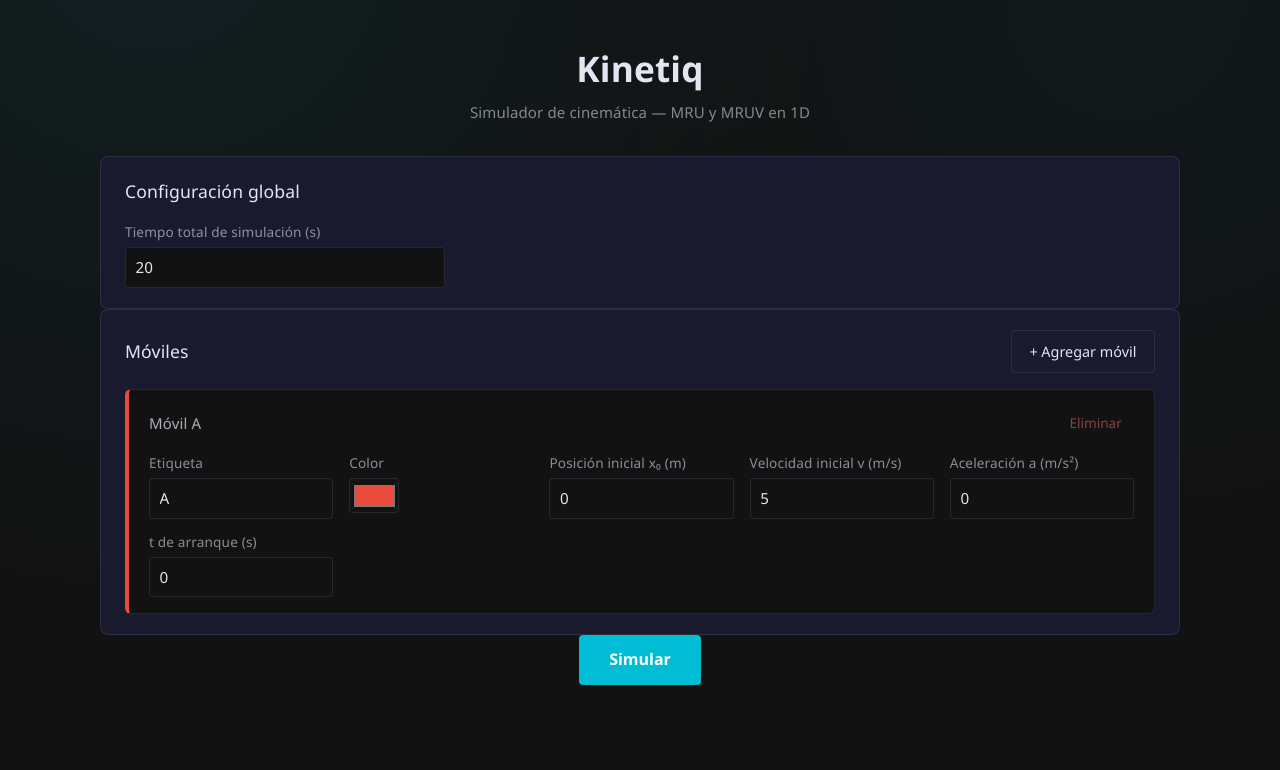
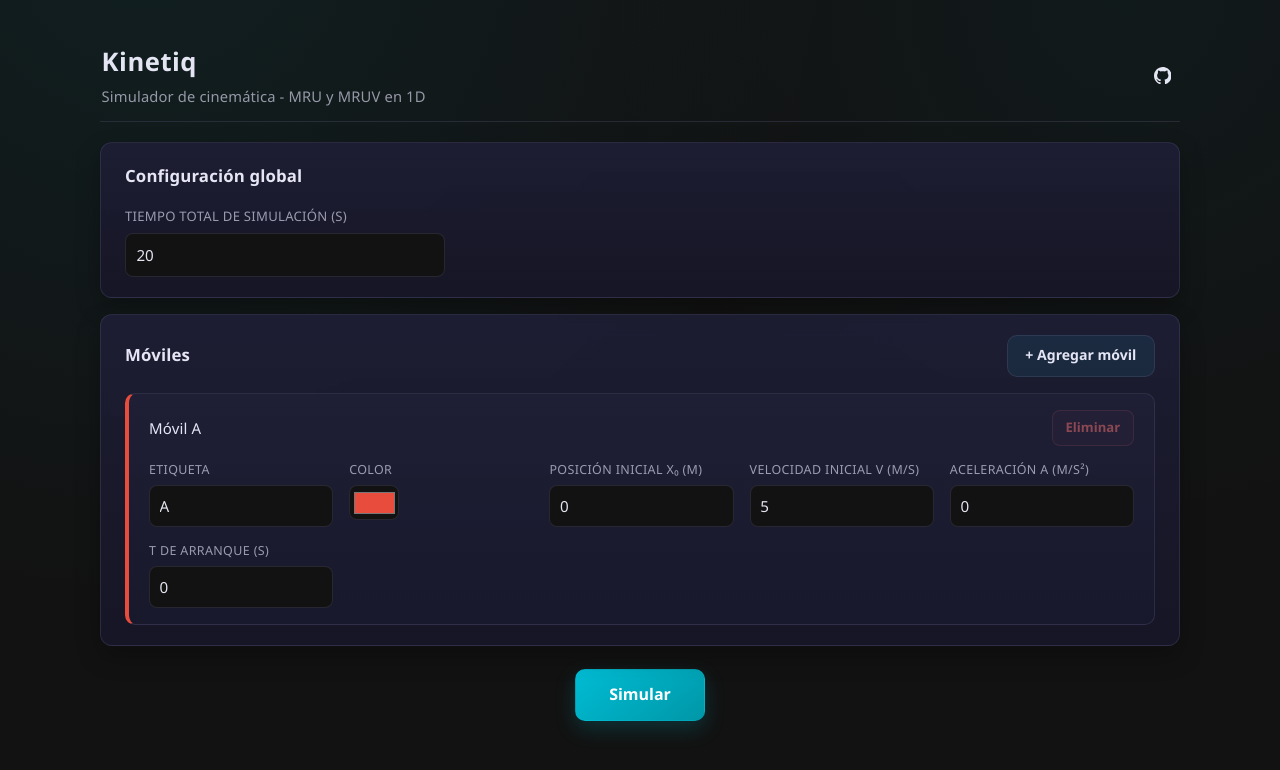
Before and after one commit to Richixs/kinetiq-frontend, a Vue app: page / in a window 1280 px wide. Shown: the top 770 px of the page. Built offline with nearby package versions, Linux system fonts and the light colour scheme.

Commit message:
feat(header): add header page

```diff
--- a/src/components/MovilCard.vue
+++ b/src/components/MovilCard.vue
@@ -67,10 +67,10 @@ defineEmits<{
 .movil-card {
   border: 1px solid var(--color-border);
   border-left-width: 4px;
-  border-radius: 6px;
+  border-radius: 10px;
   padding: 1rem 1.25rem;
   margin-bottom: 0.75rem;
-  background: var(--color-background);
+  background: linear-gradient(180deg, rgba(32, 32, 56, 0.74), rgba(26, 26, 46, 0.78));
 }
 
 .movil-card:last-child {
@@ -81,58 +81,70 @@ defineEmits<{
   display: flex;
   align-items: center;
   justify-content: space-between;
-  margin-bottom: 0.75rem;
+  margin-bottom: 0.9rem;
+}
+
+.movil-head strong {
+  color: var(--color-heading);
+  letter-spacing: 0.01em;
 }
 
 .grid {
   display: grid;
   grid-template-columns: repeat(auto-fit, minmax(160px, 1fr));
-  gap: 0.75rem 1rem;
+  gap: 0.85rem 1rem;
 }
 
 .field {
   display: flex;
   flex-direction: column;
-  gap: 0.25rem;
+  gap: 0.32rem;
 }
 
 .field label {
-  font-size: 0.85rem;
+  font-size: 0.78rem;
+  text-transform: uppercase;
+  letter-spacing: 0.03em;
   color: var(--color-text);
-  opacity: 0.8;
+  opacity: 0.88;
 }
 
 .field input[type='text'],
 .field input[type='number'] {
-  padding: 0.45rem 0.6rem;
+  padding: 0.5rem 0.6rem;
   border: 1px solid var(--color-border);
-  border-radius: 4px;
+  border-radius: 8px;
   background: var(--color-background);
   color: var(--color-heading);
   font: inherit;
   font-size: 0.95rem;
+  transition:
+    border-color 0.2s,
+    box-shadow 0.2s;
 }
 
 .field input[type='color'] {
   height: 2.2rem;
   padding: 0.1rem;
   border: 1px solid var(--color-border);
-  border-radius: 4px;
+  border-radius: 8px;
   background: var(--color-background);
   cursor: pointer;
 }
 
 .field input:focus {
-  outline: 2px solid var(--color-accent-focus);
-  outline-offset: 1px;
+  outline: none;
+  border-color: var(--color-accent);
+  box-shadow: 0 0 0 3px var(--color-accent-subtle);
 }
 
 .btn {
-  padding: 0.35rem 0.7rem;
+  padding: 0.4rem 0.8rem;
   border: 1px solid transparent;
-  border-radius: 4px;
+  border-radius: 8px;
   font: inherit;
-  font-size: 0.85rem;
+  font-size: 0.82rem;
+  font-weight: 600;
   cursor: pointer;
 }
 
@@ -142,7 +154,8 @@ defineEmits<{
 }
 
 .btn-danger {
-  background: transparent;
+  background: rgba(248, 113, 113, 0.06);
+  border-color: rgba(248, 113, 113, 0.25);
   color: var(--color-error);
 }
 
--- a/src/views/HomeView.vue
+++ b/src/views/HomeView.vue
@@ -82,9 +82,24 @@ onBeforeUnmount(() => {
 
 <template>
   <main>
-    <header class="page-header">
-      <h1>Kinetiq</h1>
-      <p class="subtitle">Simulador de cinemática — MRU y MRUV en 1D</p>
+    <header class="app-header">
+      <div class="brand">
+        <p class="brand-name">Kinetiq</p>
+        <p class="brand-subtitle">Simulador de cinemática - MRU y MRUV en 1D</p>
+      </div>
+      <a
+        class="github-link"
+        href="https://github.com/Richixs/kinetiq-frontend"
+        target="_blank"
+        rel="noopener noreferrer"
+        aria-label="Repositorio de Kinetiq en GitHub"
+      >
+        <svg viewBox="0 0 24 24" aria-hidden="true">
+          <path
+            d="M12 0C5.37 0 0 5.37 0 12c0 5.3 3.44 9.8 8.2 11.38.6.11.82-.26.82-.58 0-.29-.01-1.04-.02-2.04-3.34.72-4.04-1.61-4.04-1.61-.55-1.39-1.34-1.76-1.34-1.76-1.09-.74.08-.73.08-.73 1.2.08 1.84 1.24 1.84 1.24 1.08 1.84 2.82 1.31 3.5 1 .11-.78.42-1.31.76-1.61-2.67-.3-5.47-1.34-5.47-5.94 0-1.31.47-2.38 1.23-3.22-.12-.3-.53-1.52.12-3.17 0 0 1.01-.32 3.3 1.23.96-.27 1.98-.41 3-.42 1.02.01 2.04.15 3 .42 2.28-1.55 3.29-1.23 3.29-1.23.65 1.65.24 2.87.12 3.17.77.84 1.23 1.91 1.23 3.22 0 4.62-2.8 5.64-5.48 5.94.43.37.82 1.1.82 2.22 0 1.61-.01 2.9-.01 3.3 0 .32.21.69.83.57C20.57 21.79 24 17.29 24 12c0-6.63-5.37-12-12-12z"
+          />
+        </svg>
+      </a>
     </header>
 
     <form class="sim-form" @submit.prevent="submit">
@@ -129,7 +144,7 @@ onBeforeUnmount(() => {
 
       <div class="actions">
         <button type="submit" class="btn btn-primary" :disabled="loading">
-          {{ loading ? 'Renderizando…' : 'Simular' }}
+          {{ loading ? 'Renderizando...' : 'Simular' }}
         </button>
       </div>
     </form>
@@ -153,37 +168,90 @@ onBeforeUnmount(() => {
 main {
   display: flex;
   flex-direction: column;
-  gap: 1.5rem;
+  gap: 1.25rem;
 }
 
-.page-header {
-  text-align: center;
-  padding-bottom: 0.5rem;
+.app-header {
+  display: flex;
+  align-items: center;
+  justify-content: space-between;
+  padding: 0.15rem 0.1rem 0.8rem;
+  border-bottom: 1px solid var(--color-border);
 }
 
-.page-header h1 {
-  font-size: 2.2rem;
-  font-weight: 600;
-  color: var(--color-heading);
-  margin: 0;
+.brand {
+  display: flex;
+  flex-direction: column;
+  align-items: flex-start;
+  gap: 0.1rem;
 }
 
-.subtitle {
+.brand::before {
+  content: none;
+}
+
+.brand-name {
+  margin: 0;
+  font-size: clamp(1.28rem, 2.3vw, 1.6rem);
+  font-weight: 700;
+  letter-spacing: 0.02em;
+  color: var(--color-heading);
+}
+
+.brand-subtitle {
+  margin: 0;
   color: var(--color-text);
-  opacity: 0.75;
-  margin-top: 0.25rem;
+  opacity: 0.86;
+  font-size: clamp(0.8rem, 1.55vw, 0.92rem);
+}
+
+.github-link {
+  display: inline-flex;
+  align-items: center;
+  justify-content: center;
+  width: 2rem;
+  height: 2rem;
+  border-radius: 8px;
+  border: 1px solid transparent;
+  color: var(--color-heading);
+  background: transparent;
+  transition:
+    transform 0.16s ease,
+    border-color 0.16s ease,
+    background-color 0.16s ease;
+}
+
+.github-link svg {
+  width: 1.1rem;
+  height: 1.1rem;
+  fill: currentColor;
+}
+
+.github-link:hover {
+  transform: translateY(-0.5px);
+  border-color: var(--color-accent);
+  background: rgba(0, 188, 212, 0.08);
+}
+
+.sim-form {
+  display: flex;
+  flex-direction: column;
+  gap: 1rem;
 }
 
 .panel {
   border: 1px solid var(--color-border);
-  border-radius: 8px;
+  border-radius: 12px;
   padding: 1.25rem 1.5rem;
-  background: var(--color-background-soft);
+  background: linear-gradient(180deg, rgba(30, 30, 52, 0.95), rgba(22, 22, 38, 0.98));
+  box-shadow: 0 10px 24px rgba(0, 0, 0, 0.28);
+  backdrop-filter: blur(4px);
 }
 
 .panel h2 {
   margin: 0 0 1rem 0;
-  font-size: 1.1rem;
+  font-size: 1.05rem;
+  font-weight: 600;
   color: var(--color-heading);
 }
 
@@ -201,39 +269,49 @@ main {
 .field {
   display: flex;
   flex-direction: column;
-  gap: 0.25rem;
+  gap: 0.35rem;
   max-width: 320px;
 }
 
 .field label {
-  font-size: 0.85rem;
+  font-size: 0.82rem;
+  letter-spacing: 0.02em;
   color: var(--color-text);
-  opacity: 0.8;
+  opacity: 0.88;
+  text-transform: uppercase;
 }
 
 .field input[type='number'] {
-  padding: 0.45rem 0.6rem;
+  padding: 0.55rem 0.65rem;
   border: 1px solid var(--color-border);
-  border-radius: 4px;
+  border-radius: 8px;
   background: var(--color-background);
   color: var(--color-heading);
   font: inherit;
   font-size: 0.95rem;
+  transition:
+    border-color 0.2s,
+    box-shadow 0.2s;
 }
 
 .field input:focus {
-  outline: 2px solid var(--color-accent-focus);
-  outline-offset: 1px;
+  outline: none;
+  border-color: var(--color-accent);
+  box-shadow: 0 0 0 3px var(--color-accent-subtle);
 }
 
 .btn {
   padding: 0.55rem 1.1rem;
   border: 1px solid transparent;
-  border-radius: 4px;
+  border-radius: 10px;
   font: inherit;
-  font-size: 0.9rem;
+  font-size: 0.88rem;
+  font-weight: 600;
   cursor: pointer;
-  transition: opacity 0.15s;
+  transition:
+    transform 0.16s ease,
+    opacity 0.16s ease,
+    border-color 0.16s ease;
 }
 
 .btn:disabled {
@@ -242,37 +320,39 @@ main {
 }
 
 .btn-primary {
-  background: var(--color-accent);
-  color: #fff;
+  background: linear-gradient(140deg, var(--color-accent), var(--color-accent-hover));
+  color: #ffffff;
   font-weight: 600;
-  padding: 0.7rem 1.8rem;
+  padding: 0.78rem 2.1rem;
   font-size: 1rem;
+  box-shadow: 0 8px 20px rgba(0, 151, 167, 0.24);
 }
 
 .btn-primary:hover:not(:disabled) {
-  background: var(--color-accent-hover);
+  transform: translateY(-1px);
 }
 
 .btn-secondary {
-  background: transparent;
+  background: rgba(34, 211, 238, 0.08);
   color: var(--color-heading);
   border-color: var(--color-border);
 }
 
 .btn-secondary:hover:not(:disabled) {
-  border-color: var(--color-border-hover);
+  border-color: var(--color-accent);
 }
 
 .actions {
   display: flex;
   justify-content: center;
+  margin-top: 0.4rem;
 }
 
 .loading {
   display: flex;
   align-items: center;
   gap: 1rem;
-  padding: 1rem 0;
+  padding: 0.9rem 0;
 }
 
 .spinner {
@@ -295,14 +375,48 @@ main {
   color: var(--color-error);
   padding: 0.75rem 1rem;
   background: var(--color-error-bg);
-  border-radius: 4px;
+  border-radius: 8px;
   border: 1px solid var(--color-error-border);
 }
 
 .video {
   width: 100%;
-  max-width: 100%;
-  border-radius: 6px;
+  border-radius: 10px;
+  border: 1px solid var(--color-border);
   background: #000;
 }
+
+@media (max-width: 640px) {
+  .app-header {
+    padding: 0.05rem 0 0.72rem;
+  }
+
+  .brand-subtitle {
+    max-width: 15.5rem;
+    line-height: 1.35;
+  }
+
+  .panel {
+    padding: 1rem;
+    border-radius: 12px;
+  }
+
+  .sim-form {
+    gap: 0.85rem;
+  }
+
+  .panel-head {
+    flex-direction: column;
+    align-items: flex-start;
+    gap: 0.75rem;
+  }
+
+  .btn-primary {
+    width: 100%;
+  }
+
+  .actions {
+    width: 100%;
+  }
+}
 </style>
```
